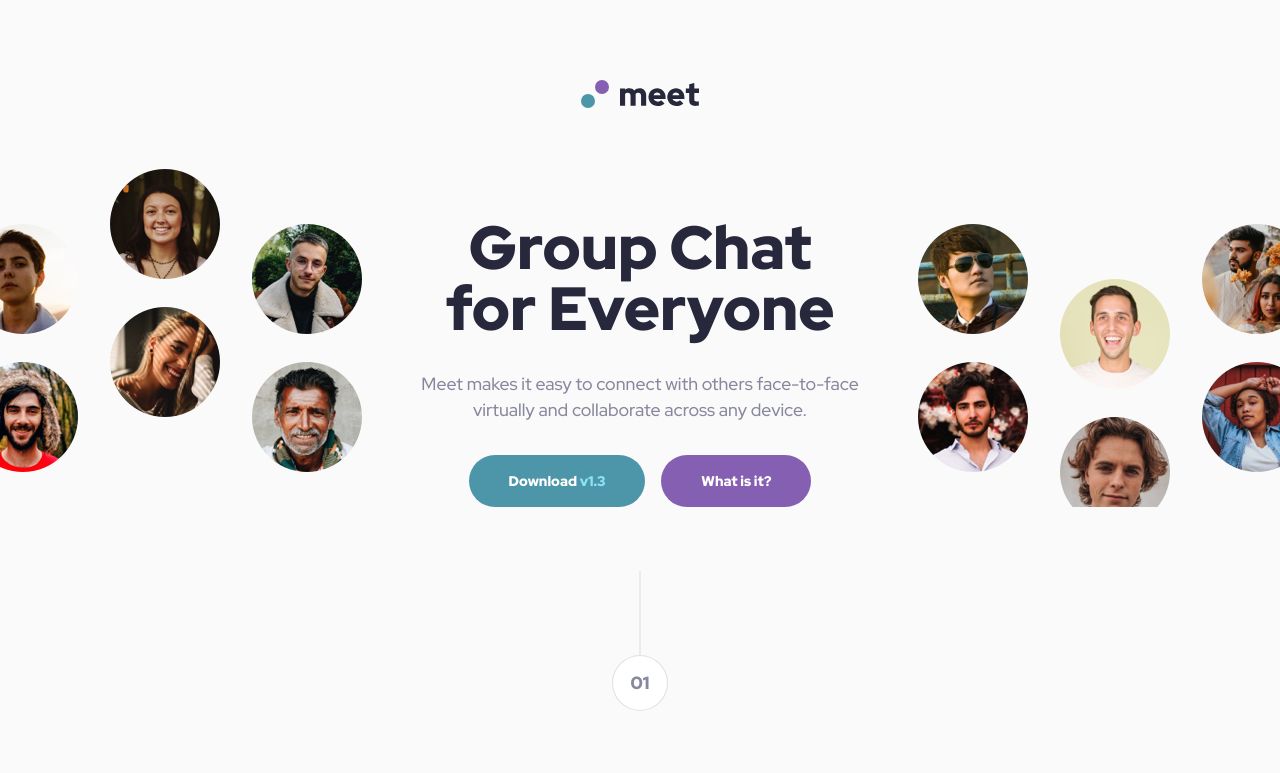
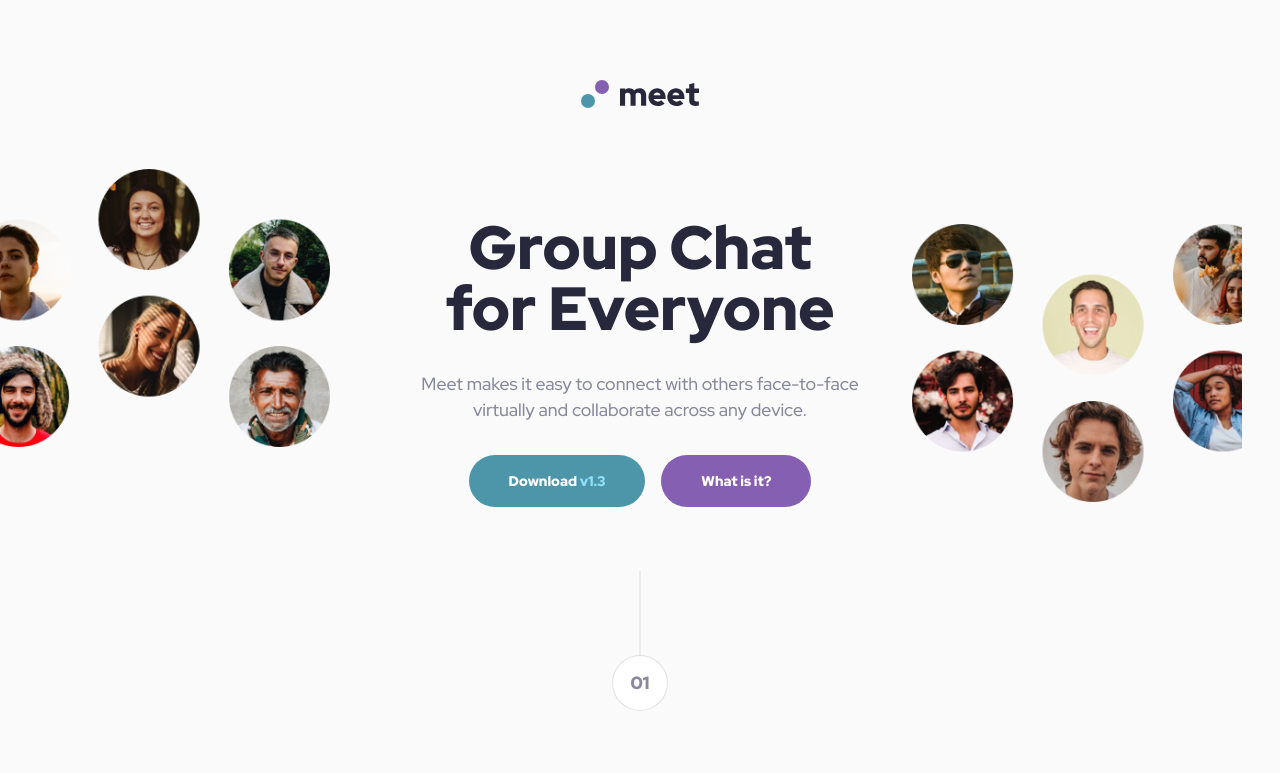
Before and after one commit to DarrickFauvel/fem2407-meet-landing-page-next, a Next.js app: page / in a window 1280 px wide. Shown: the top 773 px of the page. Built offline with nearby package versions, Linux system fonts and the light colour scheme.

Commit message:
Adjust width

```diff
--- a/app/components/hero/components/view-wide/index.tsx
+++ b/app/components/hero/components/view-wide/index.tsx
@@ -6,7 +6,7 @@ import Image from "next/image";
 const ViewWide = () => {
   return (
     <div className="hero-grid hidden max-w-[1440px] grid-cols-3 gap-4 overflow-hidden lg:grid">
-      <div className="relative">
+      <div className="relative w-[362px] overflow-hidden">
         <Image
           className="absolute -left-8 top-0"
           src={imageHeroLeft}
@@ -16,7 +16,7 @@ const ViewWide = () => {
 
       <CallToAction />
 
-      <div className="relative">
+      <div className="relative w-[362px] overflow-hidden">
         <Image
           className="absolute -right-8 top-[55px]"
           src={imageHeroRight}
```
